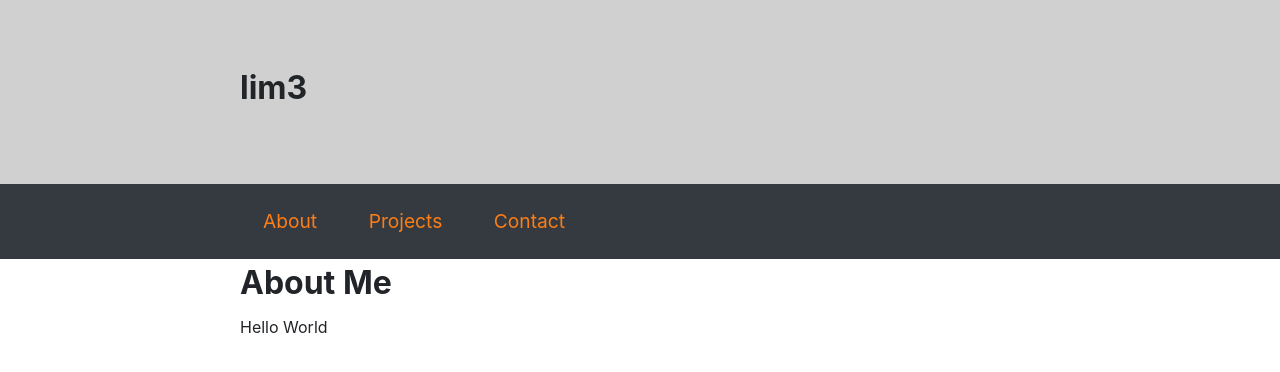
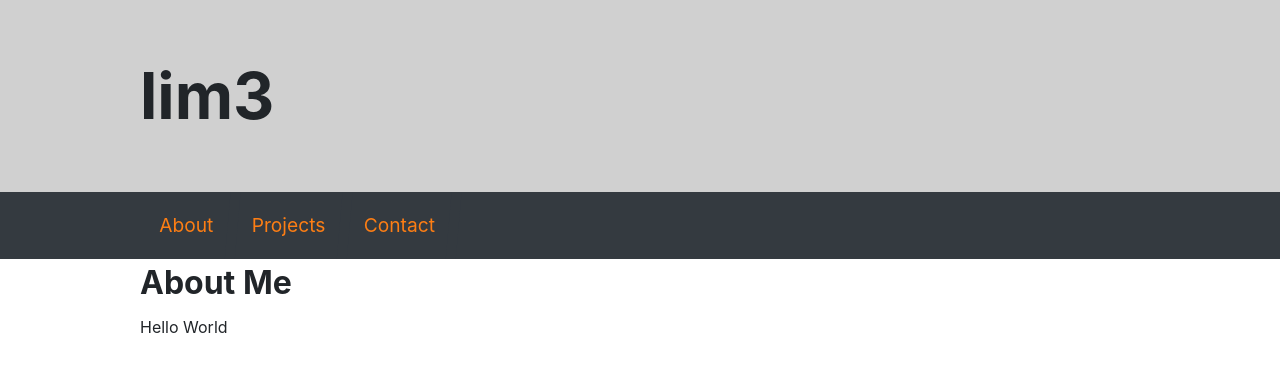
Before and after one commit to lim3/lim3.github.io, a plain HTML site: page index.html in a window 1280 px wide. Drawn offline with Linux system fonts and the light colour scheme.

Commit message:
upgraded style

```diff
--- a/css/style.scss
+++ b/css/style.scss
@@ -3,16 +3,23 @@
 body{
     font-size:16px;
 }
+.clearfix{
+    @include clearfix;
+}
 header{
     background-color:#d0d0d0;
-    padding: 4em;
+    padding: 4rem 1.2rem;
+    z-index: 100;
+    position: relative;
     h1{
-        font-size:2em;
+        font-size:4em;
+        margin-bottom: 0;
+        line-height: 1;
     }
 }
 
 .container {
-    width:800px;
+    width:1000px;
     max-width:100%;
     margin:0 auto;
     padding:0;
@@ -20,16 +27,42 @@ header{
 
 .top-nav {
     background-color:$gray-800;
+    display: block;
     ul{
         margin:0;
         padding:0;
         font-size:1.2em;
         li{
-            display: inline-block;
+            display: block;
+            position: relative;
+            float: left;
             a{
-                padding:1.2em;
+                padding:1.2rem;
                 display: block;
+                &:hover{
+                    background-color: rgba(0,0,0,.2)
+                }
+            }
+            &::before{
+                display: block;
+                content: '';
+                position: absolute;
+                right: -50px;
+                top:25px;
+                background-color: $gray-800;
+                height: 10px;
+                width:100px;
+                transform: rotate(-85deg);
+                z-index: 99;
             }
         }
     }
 }
+main{
+    background-color:#fff;
+    position: relative;
+    z-index:100;
+}
+.wrap {
+    padding:1.2rem;
+}
--- a/index.html
+++ b/index.html
@@ -18,6 +18,7 @@
                 <li><a href="">Projects</a></li>
                 <li><a href="">Contact</a></li>
             </ul>
+            <div class="clearfix"></div>
         </div>
     </nav>
     <main>
```
Also changed, not shown: css/style.css, 1 other file.
